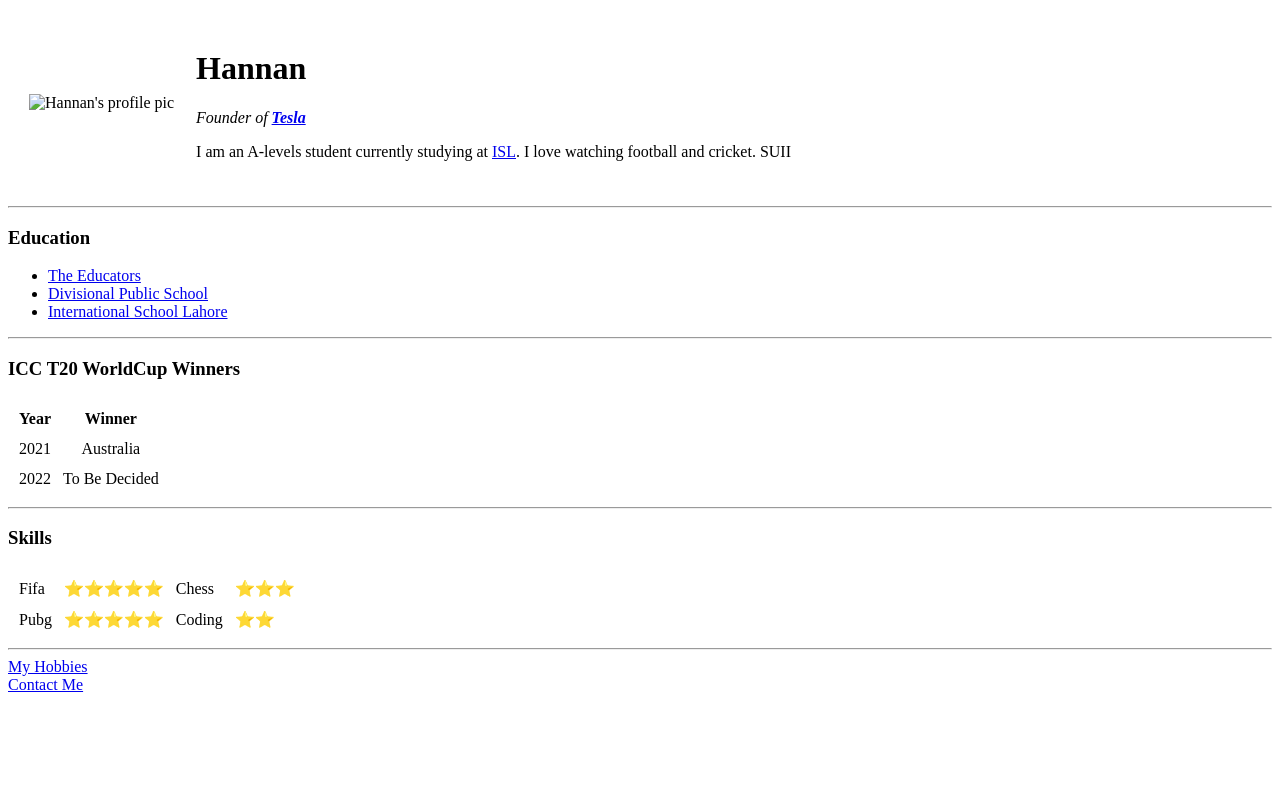
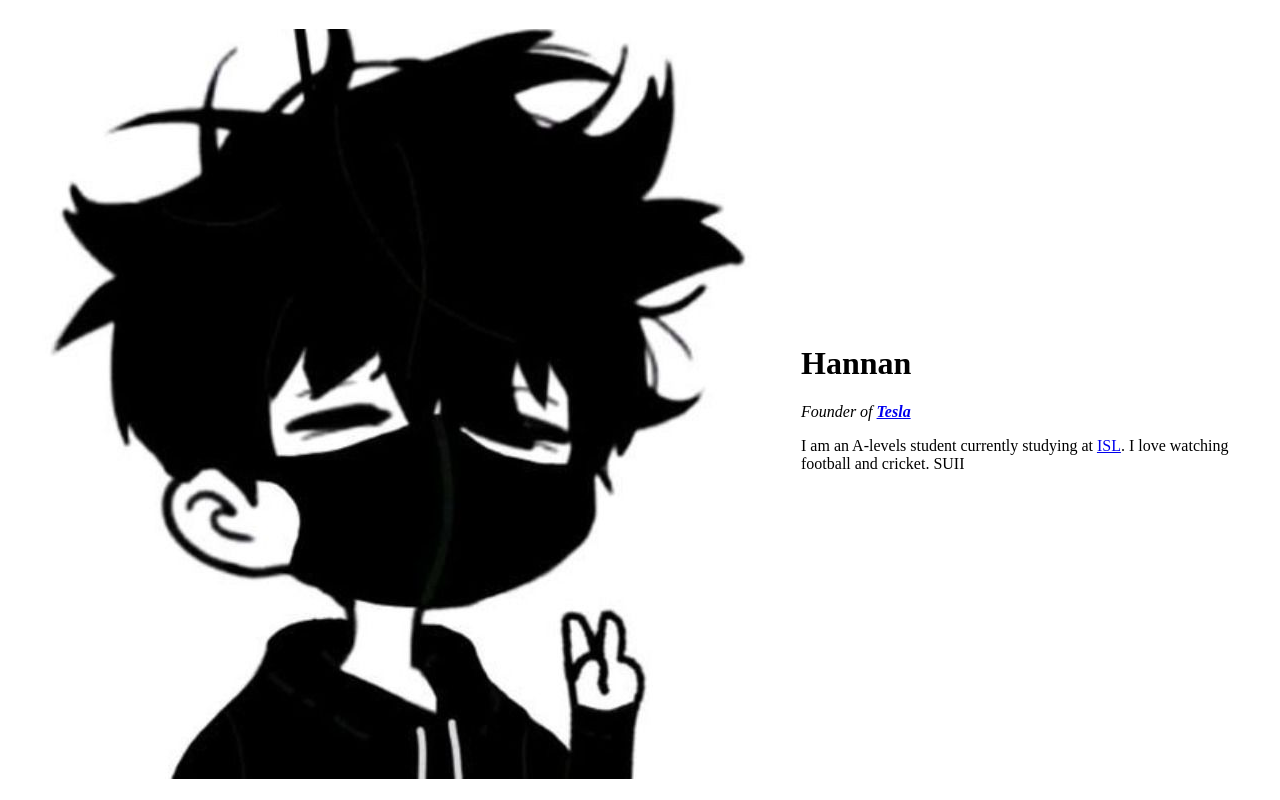
Before and after one commit to Hannan518/cv, a plain HTML site: page index.html in a window 1280 px wide. Shown: the top 800 px of the page. Drawn offline with Linux system fonts and the light colour scheme.

Commit message:
Update index.html

```diff
--- a/index.html
+++ b/index.html
@@ -9,7 +9,7 @@
 <body>
   <table cellspacing="20">
     <tr>
-      <td><img src="images/Hannan" alt="Hannan's profile pic"></td>
+      <td><img src="images/Hannan.jpg" alt="Hannan's profile pic"></td>
       <td>
         <h1>Hannan</h1>
         <p><em>Founder of <strong><a href="https://www.tesla.com/">Tesla</a></strong></em></p>
```
